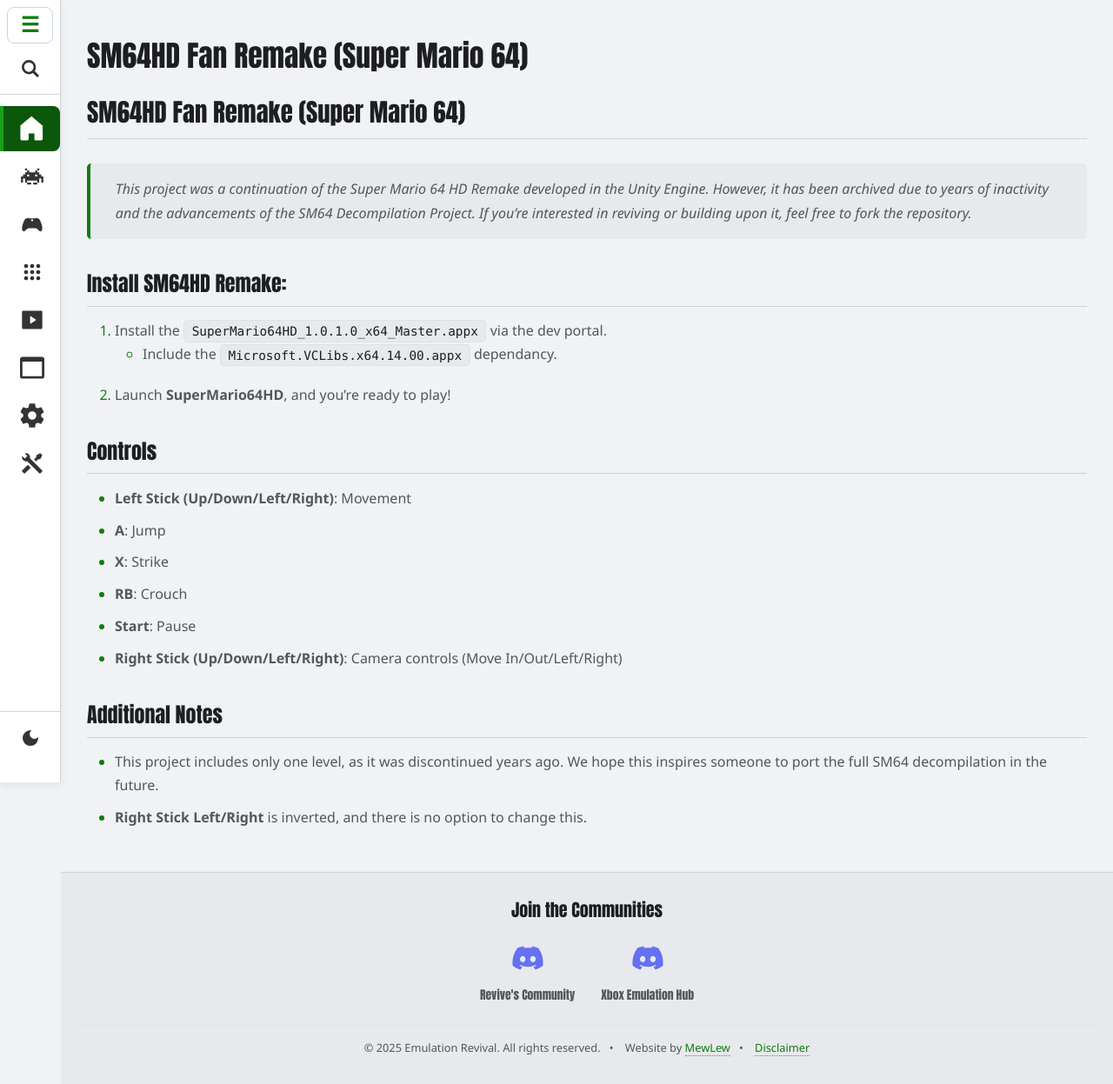
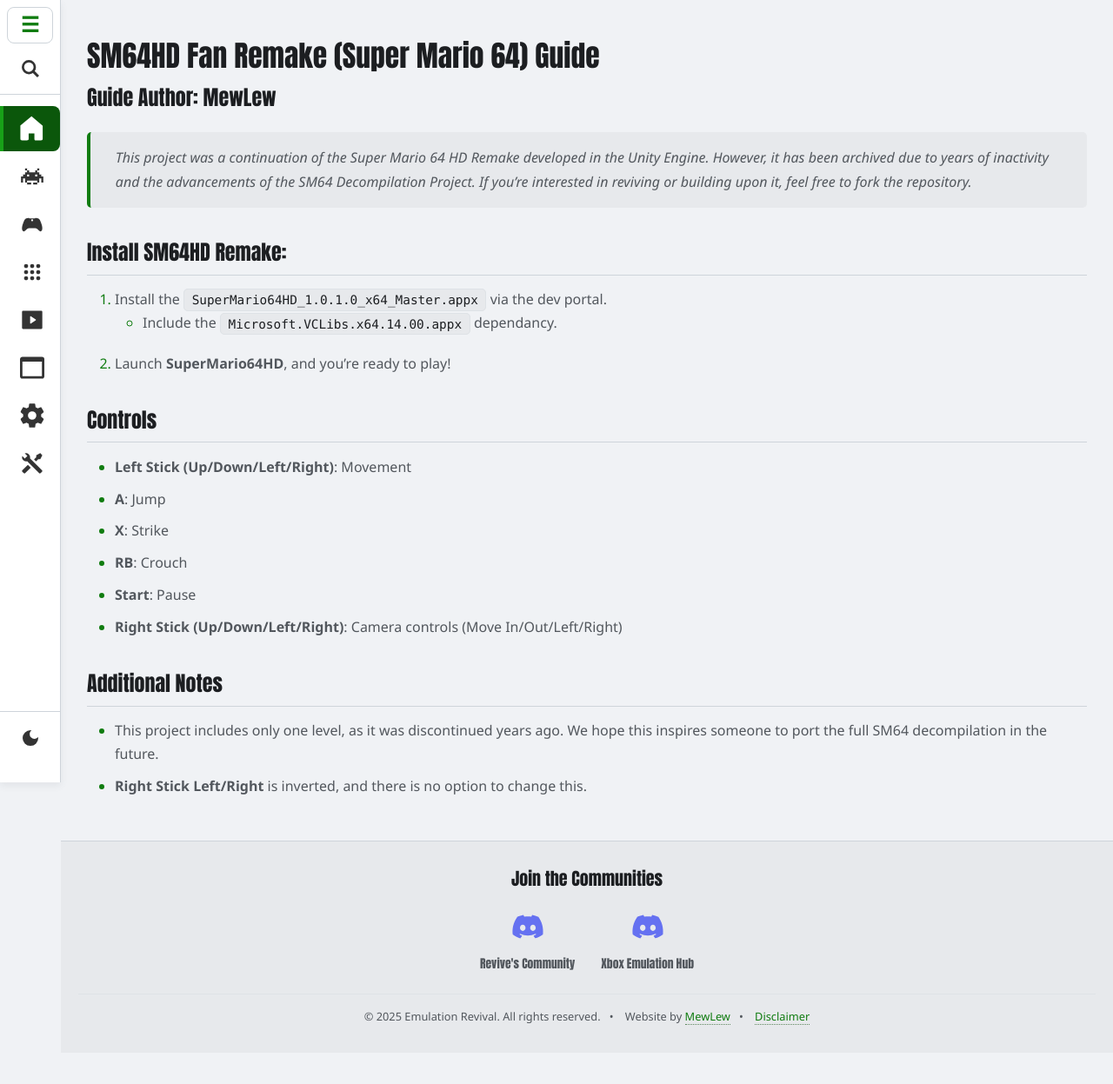
Before and after one commit to EmulationRevival/emulationrevival.github.io, a Jekyll site: the page built from guides/wipapps/sm64hd.md, in a window 1280 px wide. Shown: the whole page at 87% size. Built offline with Jekyll 4.4.1, drawn with Linux system fonts in a browser that asks for light colours; after the commit the page ends 1211 px from its top, so only the background shows below that.

Commit message:
Update sm64hd.md

```diff
--- a/guides/wipapps/sm64hd.md
+++ b/guides/wipapps/sm64hd.md
@@ -1,11 +1,10 @@
 ---
 layout: template
-title: "SM64HD Fan Remake (Super Mario 64)"
+title: "SM64HD Fan Remake (Super Mario 64) Guide"
 permalink: /guides/wipapps/sm64hd-guide/
 description: "A guide for setting up SM64HD Fan Remake (Super Mario 64) on dev mode."
+author: "MewLew"
 ---
-
-## SM64HD Fan Remake (Super Mario 64)
 
 > This project was a continuation of the Super Mario 64 HD Remake developed in the Unity Engine. However, it has been archived due to years of inactivity and the advancements of the SM64 Decompilation Project. If you're interested in reviving or building upon it, feel free to fork the repository.
 
```
